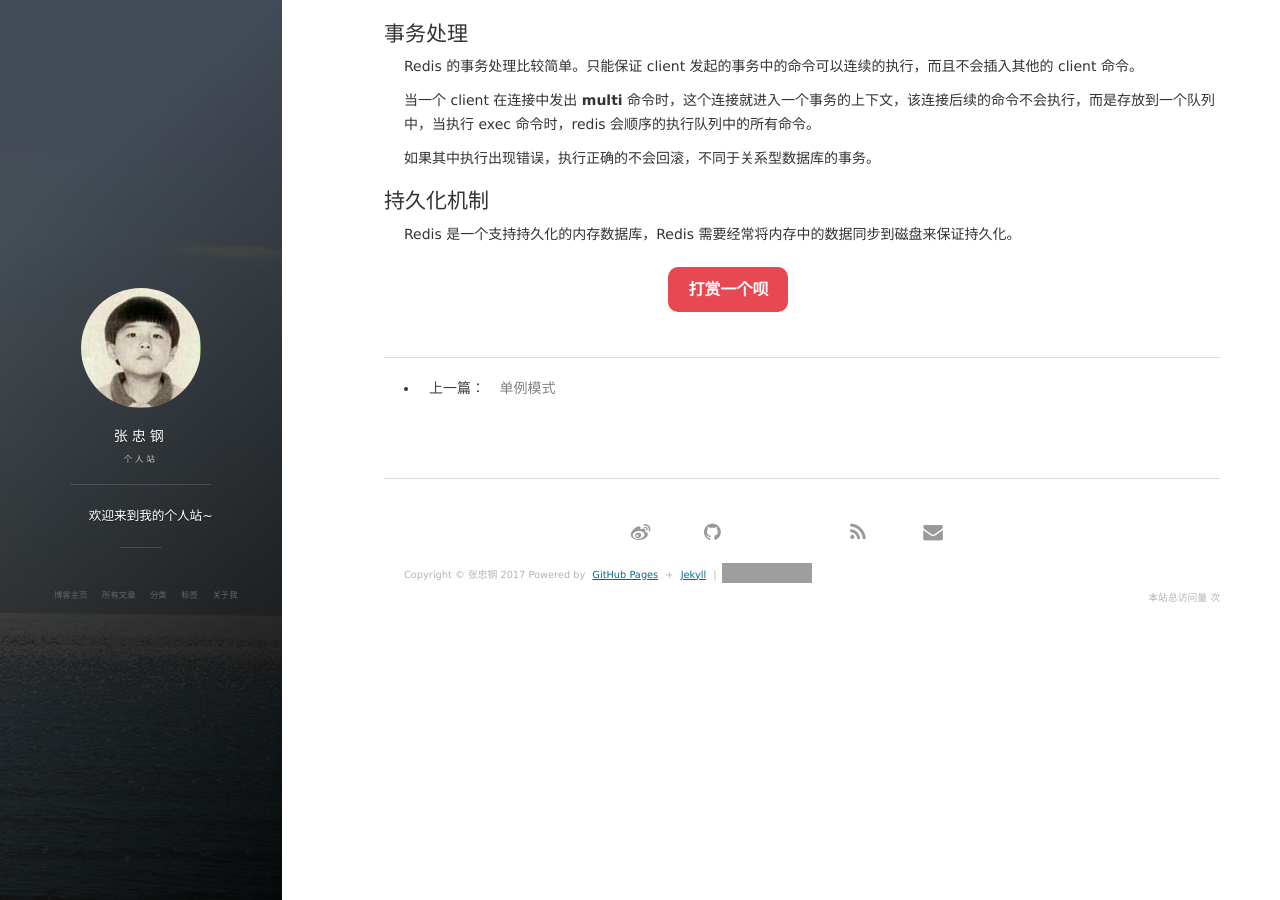
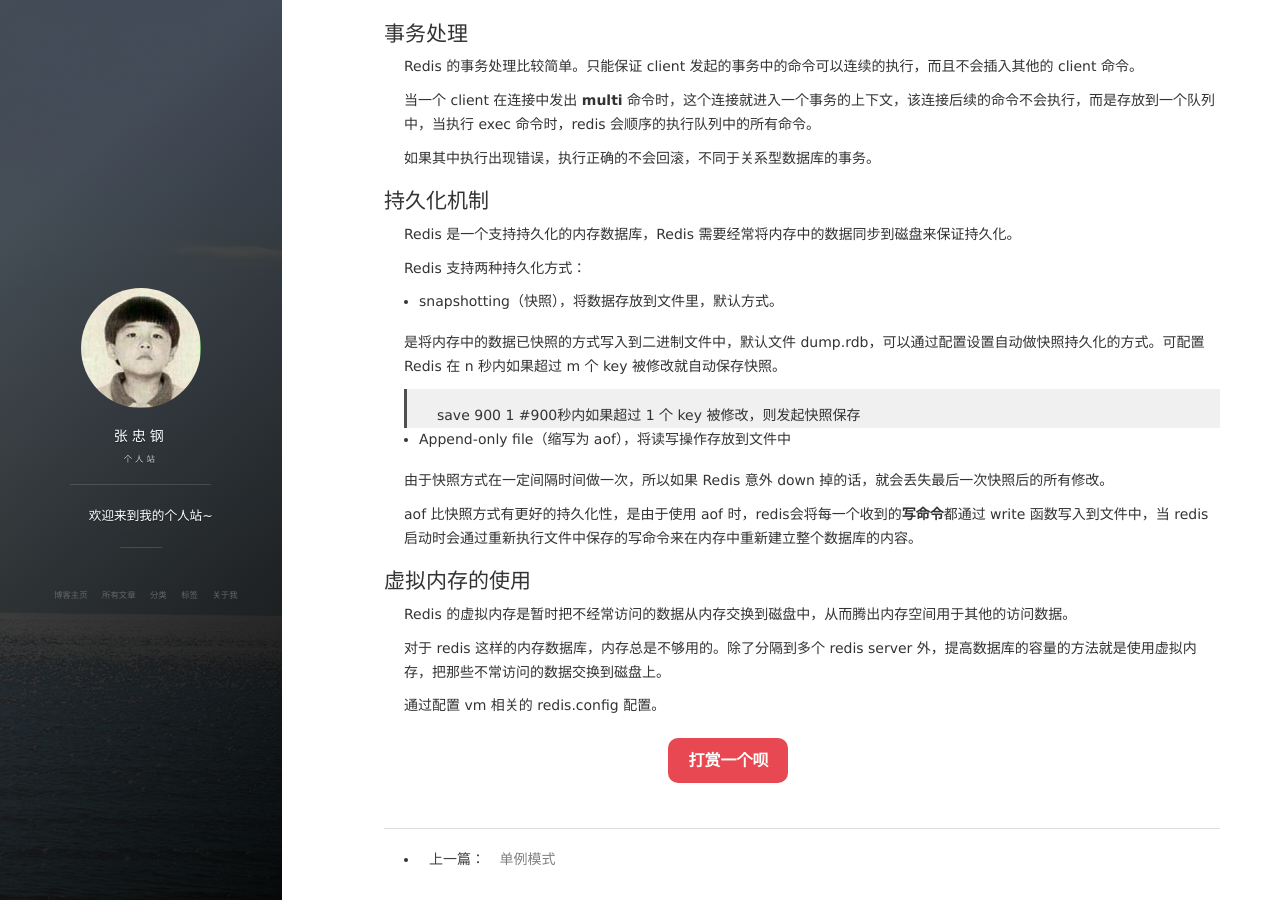
Before and after one commit to zhzhgang/zhzhgang.github.io, a Jekyll site: the page built from _posts/2017-04-01-LearnRedis.md, in a window 1280 px wide and 900 px high, scrolled down 6008 px. Built offline with Jekyll 4.4.1, drawn with Linux system fonts in a browser that asks for light colours; nearby versions of some CDN libraries; comment, search, counter and statistics services are not loaded; grey boxes are pictures that could not be loaded.

Commit message:
Edit 2017-04-01-LearnRedis.md

```diff
--- a/_posts/2017-04-01-LearnRedis.md
+++ b/_posts/2017-04-01-LearnRedis.md
@@ -274,7 +274,7 @@ info [section]：查询Redis相关信息。info 命令可以查询 Redis 几乎
 若命令参数为空，info命令返回所有信息。
 
 
-# <span id=4>Redis 的高级应用</span>
+# <span id="4">Redis 的高级应用</span>
 
 ## 安全性
 
@@ -321,3 +321,25 @@ Redis 的事务处理比较简单。只能保证 client 发起的事务中的命
 ## 持久化机制
 
 Redis 是一个支持持久化的内存数据库，Redis 需要经常将内存中的数据同步到磁盘来保证持久化。
+
+Redis 支持两种持久化方式：
+
+* snapshotting（快照），将数据存放到文件里，默认方式。
+
+是将内存中的数据已快照的方式写入到二进制文件中，默认文件 dump.rdb，可以通过配置设置自动做快照持久化的方式。可配置 Redis 在 n 秒内如果超过 m 个 key 被修改就自动保存快照。
+
+> save 900 1 #900秒内如果超过 1 个 key 被修改，则发起快照保存
+
+* Append-only file（缩写为 aof），将读写操作存放到文件中
+
+由于快照方式在一定间隔时间做一次，所以如果 Redis 意外 down 掉的话，就会丢失最后一次快照后的所有修改。
+
+aof 比快照方式有更好的持久化性，是由于使用 aof 时，redis会将每一个收到的**写命令**都通过 write 函数写入到文件中，当 redis 启动时会通过重新执行文件中保存的写命令来在内存中重新建立整个数据库的内容。
+
+## 虚拟内存的使用
+
+Redis 的虚拟内存是暂时把不经常访问的数据从内存交换到磁盘中，从而腾出内存空间用于其他的访问数据。
+
+对于 redis 这样的内存数据库，内存总是不够用的。除了分隔到多个 redis server 外，提高数据库的容量的方法就是使用虚拟内存，把那些不常访问的数据交换到磁盘上。
+
+通过配置 vm 相关的 redis.config 配置。
```
